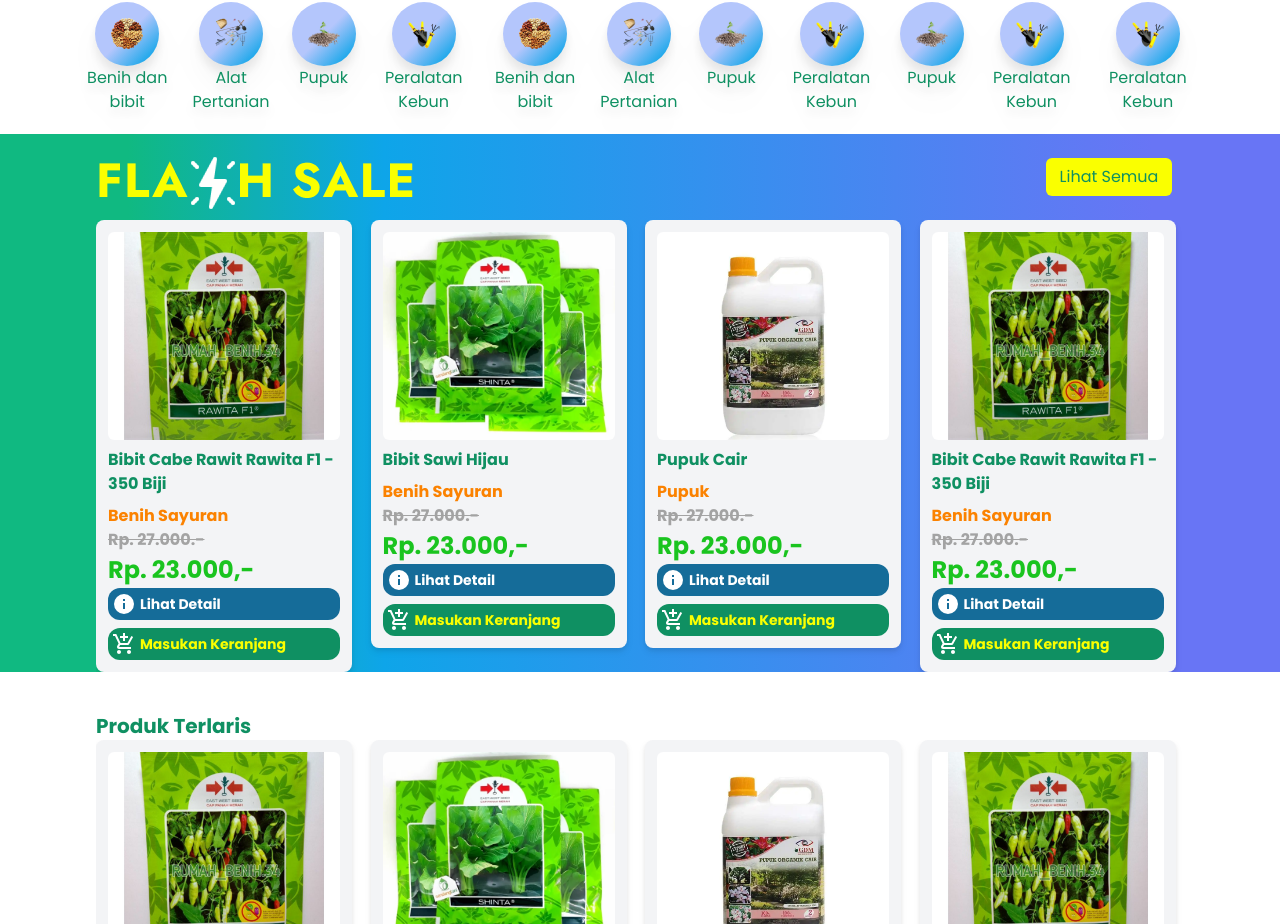
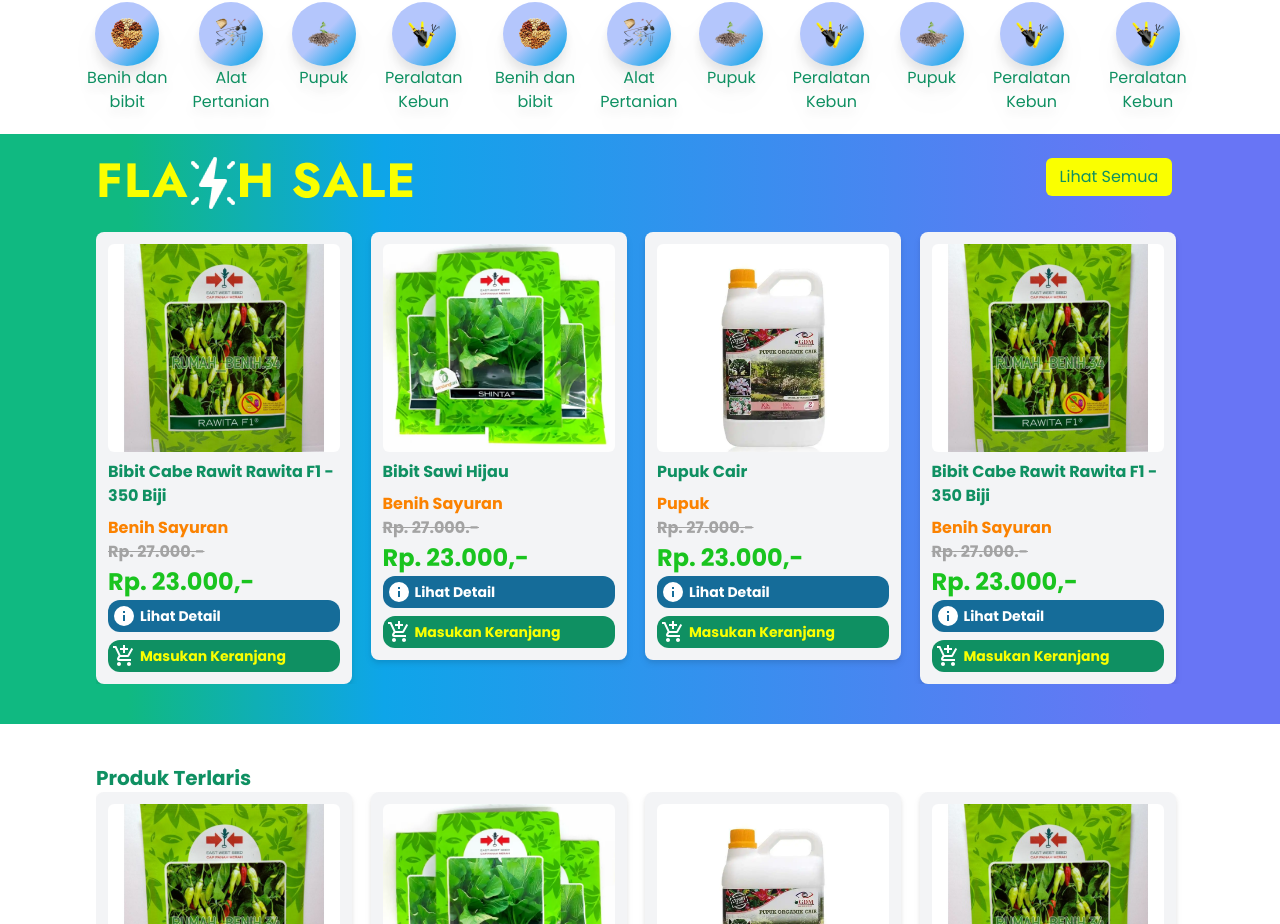
Before and after one commit to hajjulikram/tanibahari, a Next.js app: page / in a window 1280 px wide. Shown: the part 620-1544 px from the top of the page. Built offline with nearby package versions, Linux system fonts and the light colour scheme.

Commit message:
Update Flash Sale Section

```diff
--- a/components/FlashSale/FlashSale.jsx
+++ b/components/FlashSale/FlashSale.jsx
@@ -4,8 +4,8 @@
 
 export default function FlashSale() {
   return (
-    <div className="container min-w-full min-h-full bg-gradient-to-r from-emerald-500 from-10% via-sky-500 via-30% to-indigo-500 to-90%">
-      <div className="flex justify-between pt-3">
+    <div className="container min-w-full min-h-full bg-gradient-to-r from-emerald-500 from-10% via-sky-500 via-30% to-indigo-500 to-90% pb-10">
+      <div className="flex md:justify-between max-[640px]:flex-col pt-3 pb-3">
         <Image
           className="w-auto"
           src="/assets/images/flash-sale.png"
@@ -13,7 +13,7 @@
           height={200}
           alt="flash sale"
         />
-        <button className="bg-[#FAFF00] text-[#0F9062] w-[126px] h-[38px] rounded-md m-3">
+        <button className="bg-[#FAFF00] text-[#0F9062] h-auto md:w-[126px] md:h-[38px] rounded-md m-3">
           Lihat Semua
         </button>
       </div>
```
